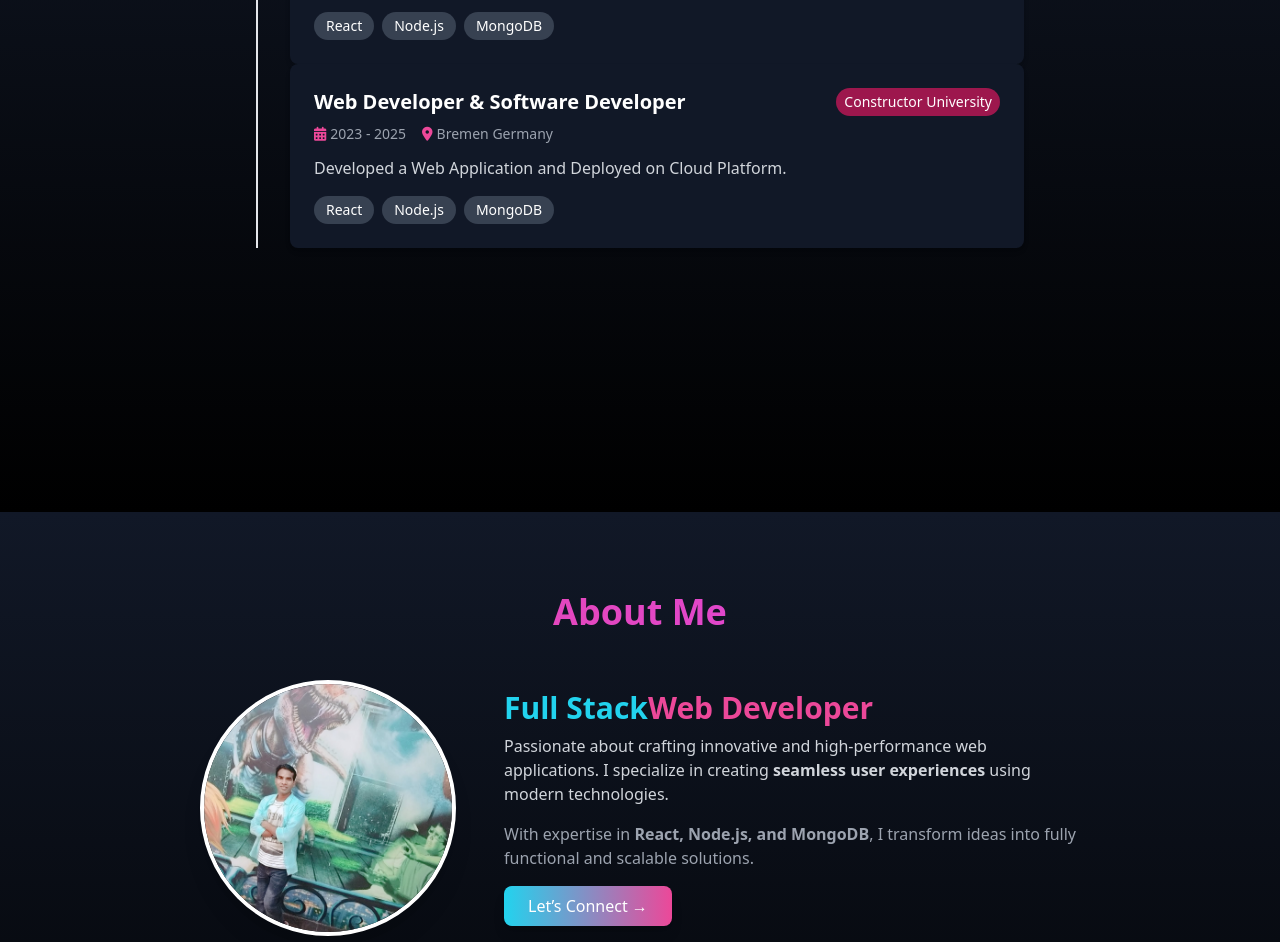
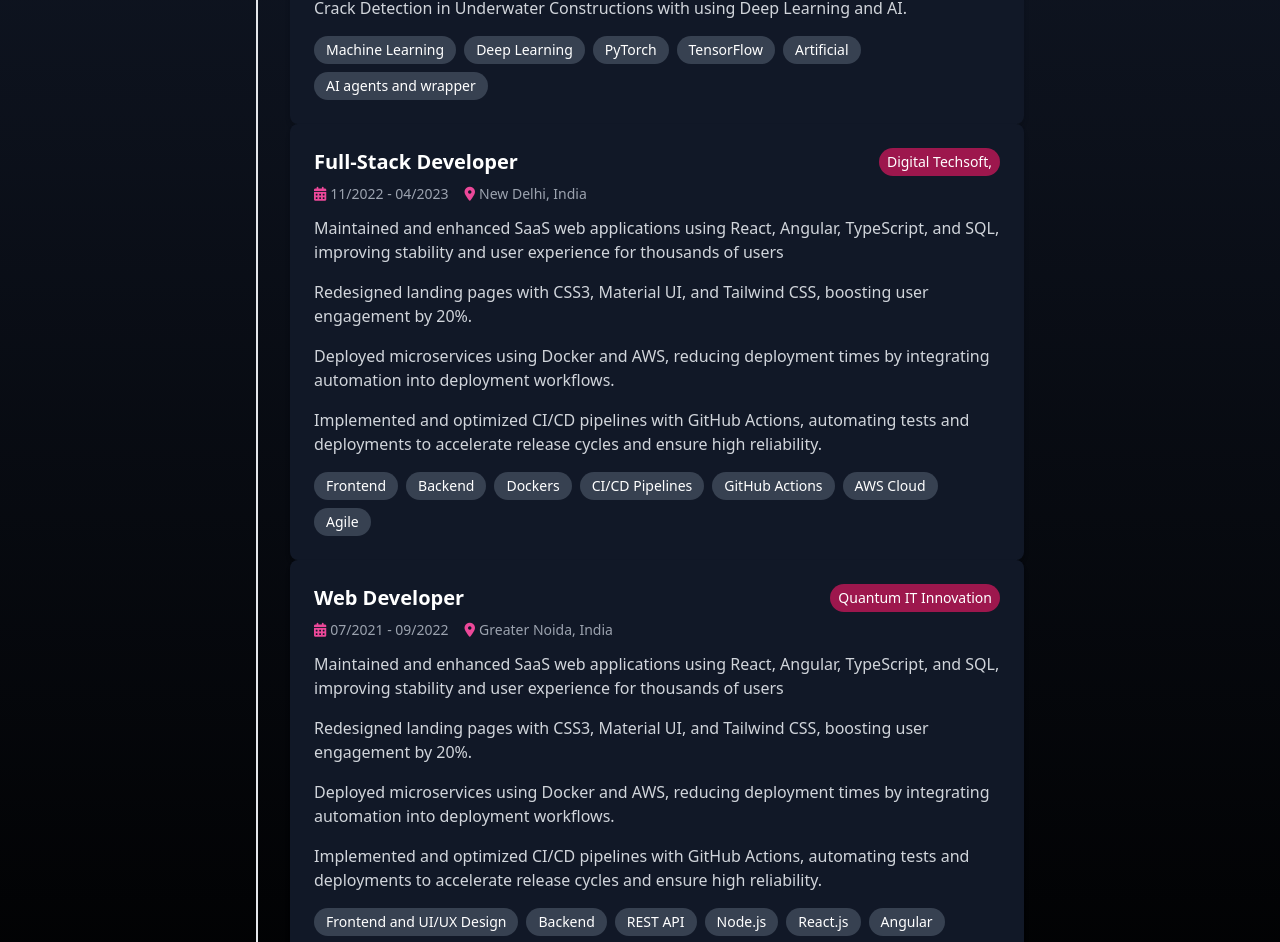
Before and after one commit to rishavranjan60/PortfolioApp, an Angular app in the folder frontend/: page / in a window 1280 px wide. Shown: the part 1088-2030 px from the top of the page. Built offline with nearby package versions, Linux system fonts and the light colour scheme; what ngx-typed-js would draw is missing.

Commit message:
updated experiences

```diff
--- a/frontend/src/app/components/experience/experience.component.html
+++ b/frontend/src/app/components/experience/experience.component.html
@@ -9,24 +9,31 @@
       <div class="bg-[#111827] rounded-lg p-6 shadow-md">
         <div class="flex items-center justify-between mb-2">
           <h3 class="text-xl font-semibold text-white">
-            Web Developer & Software Developer
+            Software Developer and AI
           </h3>
-          <span class="text-sm bg-pink-800 text-white px-2 py-1 rounded-full">Constructor University</span>
+          <span class="text-sm bg-pink-800 text-white px-2 py-1 rounded-full">Constructor Tech</span>
         </div>
 
         <div class="text-sm text-gray-400 flex items-center space-x-4 mb-3">
-          <span><i class="fas fa-calendar-alt mr-1 text-pink-500"></i>2023 - 2025</span>
+          <span><i class="fas fa-calendar-alt mr-1 text-pink-500"></i>03/2025 - 06/2025</span>
           <span><i class="fas fa-map-marker-alt mr-1 text-pink-500"></i>Bremen Germany</span>
         </div>
 
         <p class="text-gray-300 mb-4">
           Developed a Web Application and Deployed on Cloud Platform.
+          Sucessfully Tested AI for Crack Detection in Underwater Constructions with using Deep Learning and AI.
         </p>
 
         <div class="flex flex-wrap gap-2">
-          <span class="bg-gray-700 text-sm px-3 py-1 rounded-full">React</span>
-          <span class="bg-gray-700 text-sm px-3 py-1 rounded-full">Node.js</span>
-          <span class="bg-gray-700 text-sm px-3 py-1 rounded-full">MongoDB</span>
+          <span class="bg-gray-700 text-sm px-3 py-1 rounded-full">Machine Learning</span>
+          <span class="bg-gray-700 text-sm px-3 py-1 rounded-full">Deep Learning</span>
+          <span class="bg-gray-700 text-sm px-3 py-1 rounded-full">PyTorch</span>
+          <span class="bg-gray-700 text-sm px-3 py-1 rounded-full">TensorFlow</span>
+          <span class="bg-gray-700 text-sm px-3 py-1 rounded-full">Artificial </span>
+          <span class="bg-gray-700 text-sm px-3 py-1 rounded-full">AI agents and wrapper</span>
+
+
+
         </div>
       </div>
 
@@ -34,24 +41,79 @@
       <div class="bg-[#111827] rounded-lg p-6 shadow-md">
         <div class="flex items-center justify-between mb-2">
           <h3 class="text-xl font-semibold text-white">
-            Web Developer & Software Developer
+            Full-Stack Developer
           </h3>
-          <span class="text-sm bg-pink-800 text-white px-2 py-1 rounded-full">Constructor University</span>
+          <span class="text-sm bg-pink-800 text-white px-2 py-1 rounded-full">Digital Techsoft, </span>
         </div>
 
         <div class="text-sm text-gray-400 flex items-center space-x-4 mb-3">
-          <span><i class="fas fa-calendar-alt mr-1 text-pink-500"></i>2023 - 2025</span>
-          <span><i class="fas fa-map-marker-alt mr-1 text-pink-500"></i>Bremen Germany</span>
+          <span><i class="fas fa-calendar-alt mr-1 text-pink-500"></i>11/2022 - 04/2023</span>
+          <span><i class="fas fa-map-marker-alt mr-1 text-pink-500"></i>New Delhi, India</span>
         </div>
 
         <p class="text-gray-300 mb-4">
-          Developed a Web Application and Deployed on Cloud Platform.
+          Maintained and enhanced SaaS web applications using React, Angular, TypeScript, and SQL, improving stability and user experience for thousands of users
+        </p>
+        <p class="text-gray-300 mb-4">
+          Redesigned landing pages with CSS3, Material UI, and Tailwind CSS, boosting user engagement by 20%.
+        </p>
+        <p class="text-gray-300 mb-4">
+          Deployed microservices using Docker and AWS, reducing deployment times by integrating automation into deployment workflows.
+        </p>
+        <p class="text-gray-300 mb-4">
+          Implemented and optimized CI/CD pipelines with GitHub Actions, automating tests and deployments to accelerate release cycles and ensure high reliability.
         </p>
 
+
         <div class="flex flex-wrap gap-2">
-          <span class="bg-gray-700 text-sm px-3 py-1 rounded-full">React</span>
+          <span class="bg-gray-700 text-sm px-3 py-1 rounded-full">Frontend</span>
+          <span class="bg-gray-700 text-sm px-3 py-1 rounded-full">Backend</span>
+          <span class="bg-gray-700 text-sm px-3 py-1 rounded-full">Dockers</span>
+          <span class="bg-gray-700 text-sm px-3 py-1 rounded-full">CI/CD Pipelines</span>
+          <span class="bg-gray-700 text-sm px-3 py-1 rounded-full">GitHub Actions</span>
+          <span class="bg-gray-700 text-sm px-3 py-1 rounded-full">AWS Cloud</span>
+          <span class="bg-gray-700 text-sm px-3 py-1 rounded-full">Agile</span>
+        </div>
+      </div>
+
+      <div class="bg-[#111827] rounded-lg p-6 shadow-md">
+        <div class="flex items-center justify-between mb-2">
+          <h3 class="text-xl font-semibold text-white">
+            Web Developer
+          </h3>
+          <span class="text-sm bg-pink-800 text-white px-2 py-1 rounded-full">Quantum IT Innovation </span>
+        </div>
+
+        <div class="text-sm text-gray-400 flex items-center space-x-4 mb-3">
+          <span><i class="fas fa-calendar-alt mr-1 text-pink-500"></i>07/2021 - 09/2022</span>
+          <span><i class="fas fa-map-marker-alt mr-1 text-pink-500"></i>Greater Noida, India</span>
+        </div>
+
+        <p class="text-gray-300 mb-4">
+          Maintained and enhanced SaaS web applications using React, Angular, TypeScript, and SQL, improving stability and user experience for thousands of users
+        </p>
+        <p class="text-gray-300 mb-4">
+          Redesigned landing pages with CSS3, Material UI, and Tailwind CSS, boosting user engagement by 20%.
+        </p>
+        <p class="text-gray-300 mb-4">
+          Deployed microservices using Docker and AWS, reducing deployment times by integrating automation into deployment workflows.
+        </p>
+        <p class="text-gray-300 mb-4">
+          Implemented and optimized CI/CD pipelines with GitHub Actions, automating tests and deployments to accelerate release cycles and ensure high reliability.
+        </p>
+
+
+        <div class="flex flex-wrap gap-2">
+          <span class="bg-gray-700 text-sm px-3 py-1 rounded-full">Frontend and UI/UX Design</span>
+          <span class="bg-gray-700 text-sm px-3 py-1 rounded-full">Backend</span>
+          <span class="bg-gray-700 text-sm px-3 py-1 rounded-full">REST API</span>
           <span class="bg-gray-700 text-sm px-3 py-1 rounded-full">Node.js</span>
-          <span class="bg-gray-700 text-sm px-3 py-1 rounded-full">MongoDB</span>
+          <span class="bg-gray-700 text-sm px-3 py-1 rounded-full">React.js</span>
+          <span class="bg-gray-700 text-sm px-3 py-1 rounded-full">Angular</span>
+          <span class="bg-gray-700 text-sm px-3 py-1 rounded-full">TypeScript</span>
+          <span class="bg-gray-700 text-sm px-3 py-1 rounded-full">CI/CD Pipelines</span>
+          <span class="bg-gray-700 text-sm px-3 py-1 rounded-full">GitHub Actions</span>
+          <span class="bg-gray-700 text-sm px-3 py-1 rounded-full">Agile</span>
         </div>
       </div>
 
```
